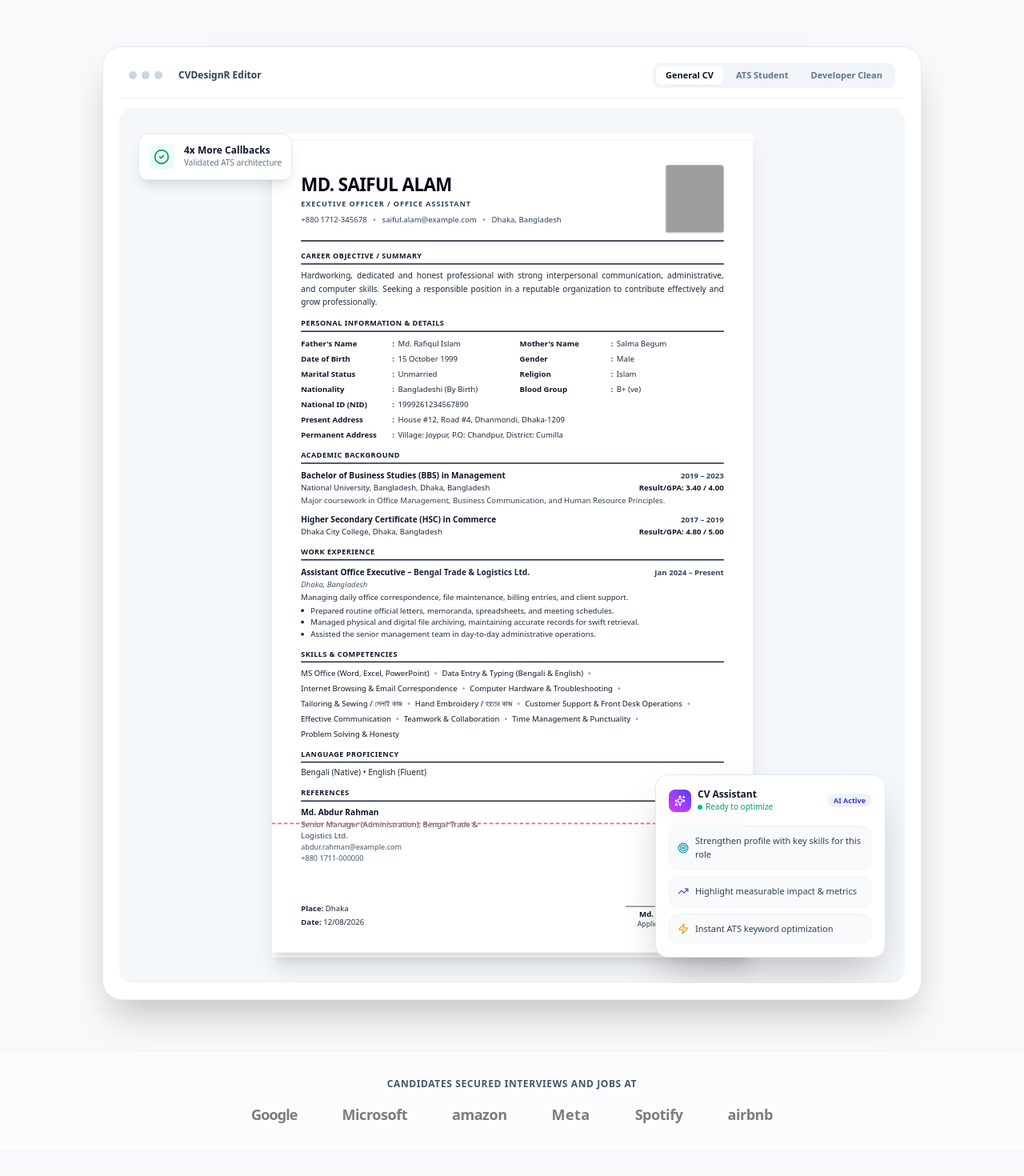
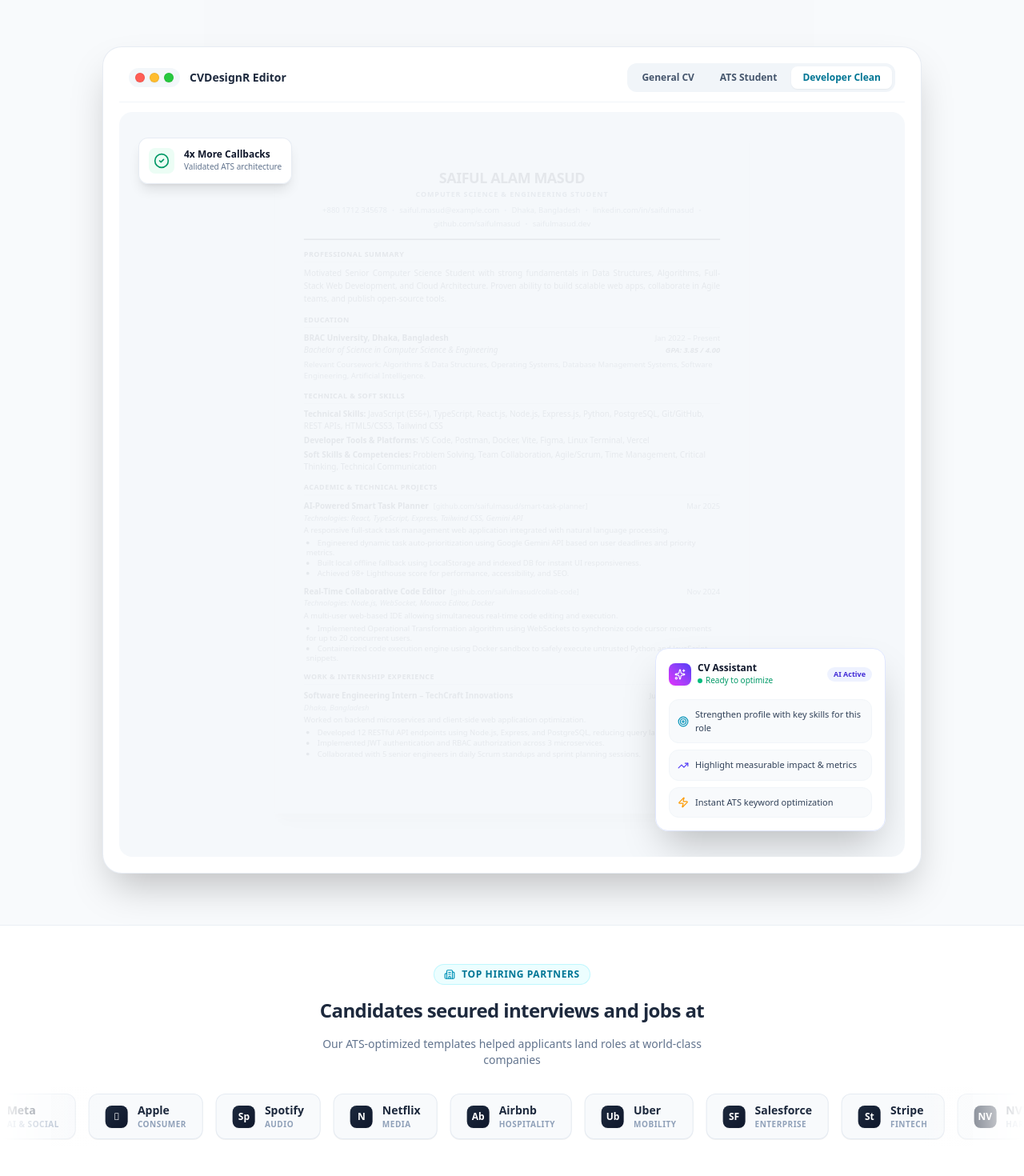
Before and after one commit to masud1040/cv-maker-, a React (Vite) app: page / in a window 1280 px wide. Shown: the part 520-1990 px from the top of the page at 80% size. Built offline with nearby package versions, Linux system fonts and the light colour scheme; grey boxes are pictures that could not be loaded; a web font is replaced by a local one.

Commit message:
Updating  landing  page

```diff
--- a/src/components/LandingPage.tsx
+++ b/src/components/LandingPage.tsx
@@ -1,4 +1,5 @@
-import React, { useState } from 'react';
+import React, { useState, useEffect } from 'react';
+import { motion, AnimatePresence } from 'motion/react';
 import { TEMPLATES, SAMPLE_STUDENT_CV, SAMPLE_GENERAL_CV, SAMPLE_DEVELOPER_CV } from '../data/templates';
 import { LiveCVPreview } from './preview/LiveCVPreview';
 import {
@@ -19,7 +20,9 @@
   TrendingUp,
   Check,
   Target,
-  Sliders
+  Sliders,
+  Sparkle,
+  Building2
 } from 'lucide-react';
 
 interface LandingPageProps {
@@ -28,12 +31,51 @@
   onMyCVsClick: () => void;
 }
 
+const SAMPLE_TABS = [
+  { id: 'general', label: 'General CV', subtitle: 'Format 3' },
+  { id: 'student', label: 'ATS Student', subtitle: 'Format 1' },
+  { id: 'developer', label: 'Developer Clean', subtitle: 'Format 6' }
+] as const;
+
+const TRUSTED_COMPANIES = [
+  { name: 'Google', symbol: 'G', tag: 'Tech' },
+  { name: 'Microsoft', symbol: 'MS', tag: 'Cloud' },
+  { name: 'Amazon', symbol: 'a', tag: 'E-Comm' },
+  { name: 'Meta', symbol: 'M', tag: 'AI & Social' },
+  { name: 'Apple', symbol: '', tag: 'Consumer' },
+  { name: 'Spotify', symbol: 'Sp', tag: 'Audio' },
+  { name: 'Netflix', symbol: 'N', tag: 'Media' },
+  { name: 'Airbnb', symbol: 'Ab', tag: 'Hospitality' },
+  { name: 'Uber', symbol: 'Ub', tag: 'Mobility' },
+  { name: 'Salesforce', symbol: 'SF', tag: 'Enterprise' },
+  { name: 'Stripe', symbol: 'St', tag: 'FinTech' },
+  { name: 'NVIDIA', symbol: 'NV', tag: 'Hardware' },
+  { name: 'Adobe', symbol: 'Ad', tag: 'Design' },
+  { name: 'ByteDance', symbol: 'BD', tag: 'Video' },
+  { name: 'LinkedIn', symbol: 'in', tag: 'Career' }
+];
+
+type SampleTabId = (typeof SAMPLE_TABS)[number]['id'];
+
 export const LandingPage: React.FC<LandingPageProps> = ({
   onCreateClick,
   onExploreTemplatesClick,
   onMyCVsClick
 }) => {
-  const [activeTabSample, setActiveTabSample] = useState<'student' | 'general' | 'developer'>('general');
+  const [activeTabSample, setActiveTabSample] = useState<SampleTabId>('general');
+
+  // Auto-cycle CVs every 3 seconds
+  useEffect(() => {
+    const timer = setInterval(() => {
+      setActiveTabSample((current) => {
+        const idx = SAMPLE_TABS.findIndex((t) => t.id === current);
+        const nextIdx = (idx + 1) % SAMPLE_TABS.length;
+        return SAMPLE_TABS[nextIdx].id;
+      });
+    }, 3000);
+
+    return () => clearInterval(timer);
+  }, []);
 
   const getActiveSample = () => {
     if (activeTabSample === 'student') return SAMPLE_STUDENT_CV;
@@ -126,60 +168,74 @@
         </div>
 
         {/* Hero Interactive Document Showcase (cvdesignr Device Mockup + Floating Assistant) */}
-        <div className="mt-12 sm:mt-16 max-w-5xl mx-auto relative">
+        <div className="mt-10 sm:mt-16 max-w-5xl mx-auto relative">
           {/* Main Browser / Device Frame */}
           <div className="rounded-2xl sm:rounded-3xl bg-white dark:bg-slate-900 p-2 sm:p-5 shadow-2xl border border-slate-200/80 dark:border-slate-800">
-            {/* Header bar of mockup */}
-            <div className="flex items-center justify-between pb-3 px-3 border-b border-slate-100 dark:border-slate-800 text-xs">
-              <div className="flex items-center gap-2">
-                <div className="flex gap-1.5">
-                  <span className="w-2.5 h-2.5 rounded-full bg-slate-300 dark:bg-slate-700 inline-block"></span>
-                  <span className="w-2.5 h-2.5 rounded-full bg-slate-300 dark:bg-slate-700 inline-block"></span>
-                  <span className="w-2.5 h-2.5 rounded-full bg-slate-300 dark:bg-slate-700 inline-block"></span>
+            {/* Header bar of mockup - fully responsive */}
+            <div className="flex flex-col sm:flex-row sm:items-center justify-between gap-2.5 pb-3 px-2 sm:px-3 border-b border-slate-100 dark:border-slate-800 text-xs">
+              {/* Left side: Colorful Traffic Lights + Title */}
+              <div className="flex items-center justify-between sm:justify-start gap-3">
+                <div className="flex items-center gap-1.5 shrink-0 bg-slate-100/80 dark:bg-slate-800/80 px-2 py-1.5 rounded-full">
+                  <span
+                    className="w-3 h-3 rounded-full bg-[#ff5f56] border border-[#e0443e]/40 shadow-xs inline-block transition-transform hover:scale-110 cursor-pointer"
+                    title="Close"
+                  ></span>
+                  <span
+                    className="w-3 h-3 rounded-full bg-[#ffbd2e] border border-[#dea123]/40 shadow-xs inline-block transition-transform hover:scale-110 cursor-pointer"
+                    title="Minimize"
+                  ></span>
+                  <span
+                    className="w-3 h-3 rounded-full bg-[#27c93f] border border-[#1aab29]/40 shadow-xs inline-block transition-transform hover:scale-110 cursor-pointer"
+                    title="Maximize"
+                  ></span>
                 </div>
-                <span className="ml-3 font-semibold text-slate-700 dark:text-slate-300">CVDesignR Editor</span>
+                <span className="font-bold text-slate-800 dark:text-slate-200 whitespace-nowrap text-xs sm:text-sm">
+                  CVDesignR Editor
+                </span>
               </div>
 
-              {/* Template Switcher Tabs */}
-              <div className="flex items-center gap-1 bg-slate-100 dark:bg-slate-800 p-1 rounded-lg">
-                <button
-                  onClick={() => setActiveTabSample('general')}
-                  className={`px-3 py-1 rounded-md text-[11px] font-semibold transition-colors ${
-                    activeTabSample === 'general'
-                      ? 'bg-white dark:bg-slate-700 text-slate-900 dark:text-white shadow-2xs'
-                      : 'text-slate-500 hover:text-slate-800 dark:hover:text-slate-200'
-                  }`}
-                >
-                  General CV
-                </button>
-                <button
-                  onClick={() => setActiveTabSample('student')}
-                  className={`px-3 py-1 rounded-md text-[11px] font-semibold transition-colors ${
-                    activeTabSample === 'student'
-                      ? 'bg-white dark:bg-slate-700 text-slate-900 dark:text-white shadow-2xs'
-                      : 'text-slate-500 hover:text-slate-800 dark:hover:text-slate-200'
-                  }`}
-                >
-                  ATS Student
-                </button>
-                <button
-                  onClick={() => setActiveTabSample('developer')}
-                  className={`px-3 py-1 rounded-md text-[11px] font-semibold transition-colors ${
-                    activeTabSample === 'developer'
-                      ? 'bg-white dark:bg-slate-700 text-slate-900 dark:text-white shadow-2xs'
-                      : 'text-slate-500 hover:text-slate-800 dark:hover:text-slate-200'
-                  }`}
-                >
-                  Developer Clean
-                </button>
+              {/* Template Switcher Tabs - responsive horizontal scroll / wrap */}
+              <div className="flex items-center gap-1 bg-slate-100 dark:bg-slate-800 p-1 rounded-xl overflow-x-auto no-scrollbar shrink-0">
+                {SAMPLE_TABS.map((tab) => {
+                  const isActive = activeTabSample === tab.id;
+                  return (
+                    <button
+                      key={tab.id}
+                      onClick={() => setActiveTabSample(tab.id)}
+                      className={`relative px-3.5 py-1.5 rounded-lg text-xs font-semibold whitespace-nowrap transition-all duration-300 flex items-center gap-1.5 ${
+                        isActive
+                          ? 'bg-white dark:bg-slate-700 text-cyan-700 dark:text-cyan-300 shadow-xs font-bold'
+                          : 'text-slate-600 dark:text-slate-400 hover:text-slate-900 dark:hover:text-slate-200 hover:bg-white/50 dark:hover:bg-slate-700/50'
+                      }`}
+                    >
+                      {isActive && (
+                        <motion.span
+                          layoutId="activeTabIndicator"
+                          className="absolute inset-0 bg-white dark:bg-slate-700 rounded-lg shadow-xs ring-1 ring-cyan-500/20 -z-10"
+                          transition={{ type: 'spring', stiffness: 400, damping: 30 }}
+                        />
+                      )}
+                      <span>{tab.label}</span>
+                    </button>
+                  );
+                })}
               </div>
             </div>
 
             {/* Document Canvas Container */}
-            <div className="relative flex justify-center bg-slate-100/70 dark:bg-slate-950 p-3 sm:p-8 rounded-xl sm:rounded-2xl overflow-hidden mt-3 min-h-[460px]">
-              <div className="shadow-xl rounded-sm overflow-hidden bg-white text-slate-900 max-w-full transform transition-transform duration-300">
-                <LiveCVPreview data={getActiveSample()} scale={0.78} />
-              </div>
+            <div className="relative flex justify-center bg-slate-100/70 dark:bg-slate-950 p-2 sm:p-6 lg:p-8 rounded-xl sm:rounded-2xl overflow-hidden mt-3 min-h-[460px]">
+              <AnimatePresence mode="wait">
+                <motion.div
+                  key={activeTabSample}
+                  initial={{ opacity: 0, y: 10, scale: 0.985 }}
+                  animate={{ opacity: 1, y: 0, scale: 1 }}
+                  exit={{ opacity: 0, y: -10, scale: 0.985 }}
+                  transition={{ duration: 0.4, ease: [0.25, 1, 0.5, 1] }}
+                  className="shadow-xl rounded-sm overflow-hidden bg-white text-slate-900 max-w-full"
+                >
+                  <LiveCVPreview data={getActiveSample()} scale={0.78} showPageBreak={false} />
+                </motion.div>
+              </AnimatePresence>
 
               {/* Floating CV Assistant Widget - Inspired by Screenshot 1 */}
               <div className="hidden lg:block absolute right-6 bottom-8 w-72 bg-white/95 dark:bg-slate-900/95 backdrop-blur-md rounded-2xl p-4 shadow-2xl border border-indigo-100 dark:border-indigo-900/50 space-y-3 animate-in fade-in slide-in-from-bottom-4 duration-500">
@@ -234,19 +290,49 @@
         </div>
       </section>
 
-      {/* Social Proof Brand Logotypes - Inspired by Screenshot 1 */}
-      <section className="py-8 border-y border-slate-100 dark:border-slate-800/60 bg-white/60 dark:bg-slate-900/30">
-        <div className="max-w-6xl mx-auto px-4 text-center space-y-4">
-          <p className="text-xs font-bold tracking-wider text-slate-600 dark:text-slate-300 uppercase">
+      {/* Social Proof Brand Logotypes - Smooth Infinite Horizontal Marquee */}
+      <section className="py-12 border-y border-slate-200/70 dark:border-slate-800/80 bg-white dark:bg-slate-900/40 relative overflow-hidden">
+        <div className="max-w-6xl mx-auto px-4 text-center space-y-4 mb-6">
+          <div className="inline-flex items-center gap-2 px-3 py-1 rounded-full bg-cyan-50 dark:bg-cyan-950/60 border border-cyan-200/60 dark:border-cyan-800 text-cyan-700 dark:text-cyan-300 text-xs font-bold uppercase tracking-wider">
+            <Building2 className="w-3.5 h-3.5 text-cyan-600 dark:text-cyan-400" />
+            Top Hiring Partners
+          </div>
+          <h3 className="text-lg sm:text-2xl font-bold tracking-tight text-slate-800 dark:text-slate-100">
             Candidates secured interviews and jobs at
+          </h3>
+          <p className="text-xs sm:text-sm text-slate-500 dark:text-slate-400 max-w-lg mx-auto">
+            Our ATS-optimized templates helped applicants land roles at world-class companies
           </p>
-          <div className="flex items-center justify-center gap-8 sm:gap-14 flex-wrap opacity-60 dark:opacity-40 grayscale hover:grayscale-0 transition-all">
-            <span className="font-extrabold text-lg tracking-tighter text-slate-800 dark:text-slate-200">Google</span>
-            <span className="font-bold text-lg tracking-tight text-slate-800 dark:text-slate-200">Microsoft</span>
-            <span className="font-extrabold text-lg tracking-tight text-slate-800 dark:text-slate-200">amazon</span>
-            <span className="font-bold text-lg tracking-wide text-slate-800 dark:text-slate-200">Meta</span>
-            <span className="font-extrabold text-lg tracking-tight text-slate-800 dark:text-slate-200">Spotify</span>
-            <span className="font-bold text-lg tracking-tight text-slate-800 dark:text-slate-200">airbnb</span>
+        </div>
+
+        {/* Marquee Container with Left and Right Fade Gradients */}
+        <div className="relative w-full overflow-hidden">
+          {/* Left Gradient Edge Mask */}
+          <div className="absolute left-0 top-0 bottom-0 w-16 sm:w-32 bg-gradient-to-r from-white dark:from-slate-900 to-transparent z-10 pointer-events-none" />
+
+          {/* Right Gradient Edge Mask */}
+          <div className="absolute right-0 top-0 bottom-0 w-16 sm:w-32 bg-gradient-to-l from-white dark:from-slate-900 to-transparent z-10 pointer-events-none" />
+
+          {/* Continuous Ticker */}
+          <div className="animate-marquee flex items-center gap-4 py-2">
+            {[...TRUSTED_COMPANIES, ...TRUSTED_COMPANIES].map((company, index) => (
+              <div
+                key={`${company.name}-${index}`}
+                className="group shrink-0 flex items-center gap-3 px-4 sm:px-5 py-2.5 rounded-xl bg-slate-50 dark:bg-slate-800/80 border border-slate-200/80 dark:border-slate-700/60 shadow-2xs hover:shadow-md hover:border-cyan-500/40 dark:hover:border-cyan-500/40 hover:bg-white dark:hover:bg-slate-800 transition-all duration-200 cursor-default"
+              >
+                <div className="w-7 h-7 rounded-lg bg-gradient-to-br from-slate-800 to-slate-900 dark:from-slate-700 dark:to-slate-950 text-white flex items-center justify-center font-bold text-xs shadow-xs group-hover:scale-105 transition-transform">
+                  {company.symbol}
+                </div>
+                <div className="text-left">
+                  <span className="text-sm font-bold text-slate-800 dark:text-slate-200 group-hover:text-cyan-600 dark:group-hover:text-cyan-400 transition-colors block">
+                    {company.name}
+                  </span>
+                  <span className="text-[10px] text-slate-400 dark:text-slate-500 uppercase tracking-wider font-semibold block">
+                    {company.tag}
+                  </span>
+                </div>
+              </div>
+            ))}
           </div>
         </div>
       </section>
--- a/src/components/preview/LiveCVPreview.tsx
+++ b/src/components/preview/LiveCVPreview.tsx
@@ -12,9 +12,10 @@
   data: CVData;
   scale?: number;
   interactive?: boolean;
+  showPageBreak?: boolean;
 }
 
-export const LiveCVPreview: React.FC<LiveCVPreviewProps> = ({ data, scale = 1 }) => {
+export const LiveCVPreview: React.FC<LiveCVPreviewProps> = ({ data, scale = 1, showPageBreak = true }) => {
   const containerRef = useRef<HTMLDivElement>(null);
   const paperRef = useRef<HTMLDivElement>(null);
   const [autoscale, setAutoscale] = useState<number>(scale);
@@ -128,7 +129,7 @@
           {renderTemplate()}
 
           {/* Visual Page 1 / Page 2 boundary indicator for live editor */}
-          {contentHeight > 1130 && (
+          {showPageBreak && contentHeight > 1130 && (
             <div
               className="absolute left-0 right-0 pointer-events-none z-10 flex items-center justify-between select-none no-print"
               style={{ top: '1123px' }}
--- a/src/data/templates.ts
+++ b/src/data/templates.ts
@@ -251,9 +251,21 @@
     items: []
   },
   customSections: [],
-  sectionOrder: ['summary', 'education', 'skills', 'projects', 'experience', 'certifications', 'extracurricular', 'languages', 'awards', 'references'],
+  sectionOrder: ['summary', 'education', 'skills', 'projects', 'experience'],
+  sectionVisibility: {
+    summary: true,
+    education: true,
+    skills: true,
+    projects: true,
+    experience: true,
+    certifications: false,
+    extracurricular: false,
+    languages: false,
+    awards: false,
+    references: false
+  },
   signature: {
-    enabled: true,
+    enabled: false,
     signerName: 'Saiful Alam Masud',
     signerTitle: 'Applicant Signature',
     date: '10 Aug 2026'
@@ -573,7 +585,19 @@
     availableOnRequest: true,
     items: []
   },
-  sectionOrder: ['summary', 'skills', 'projects', 'experience', 'education', 'certifications', 'extracurricular', 'languages', 'awards', 'references'],
+  sectionOrder: ['summary', 'skills', 'projects', 'experience', 'education'],
+  sectionVisibility: {
+    summary: true,
+    skills: true,
+    projects: true,
+    experience: true,
+    education: true,
+    certifications: false,
+    extracurricular: false,
+    languages: false,
+    awards: false,
+    references: false
+  },
   fontSize: 'standard'
 };
 
@@ -819,11 +843,11 @@
   },
   customSections: [],
   signature: {
-    enabled: true,
+    enabled: false,
     signerName: 'Md. Saiful Alam',
     signerTitle: 'Applicant Signature'
   },
-  sectionOrder: ['summary', 'biodata', 'education', 'experience', 'skills', 'languages', 'certifications', 'extracurricular', 'awards', 'projects', 'references'],
+  sectionOrder: ['summary', 'biodata', 'education', 'experience', 'skills', 'languages'],
   sectionVisibility: {
     biodata: true,
     summary: true,
@@ -831,7 +855,7 @@
     experience: true,
     skills: true,
     languages: true,
-    references: true,
+    references: false,
     certifications: false,
     extracurricular: false,
     awards: false,
--- a/src/index.css
+++ b/src/index.css
@@ -53,3 +53,22 @@
     display: none !important;
   }
 }
+
+@keyframes marquee {
+  0% {
+    transform: translateX(0%);
+  }
+  100% {
+    transform: translateX(-50%);
+  }
+}
+
+.animate-marquee {
+  display: flex;
+  width: max-content;
+  animation: marquee 28s linear infinite;
+}
+
+.animate-marquee:hover {
+  animation-play-state: paused;
+}
```
